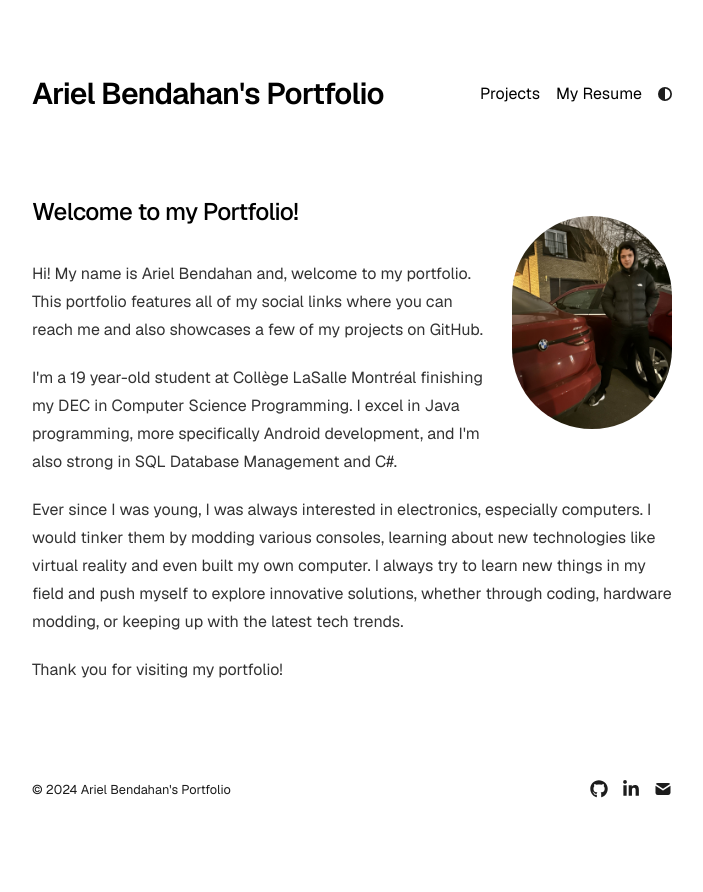
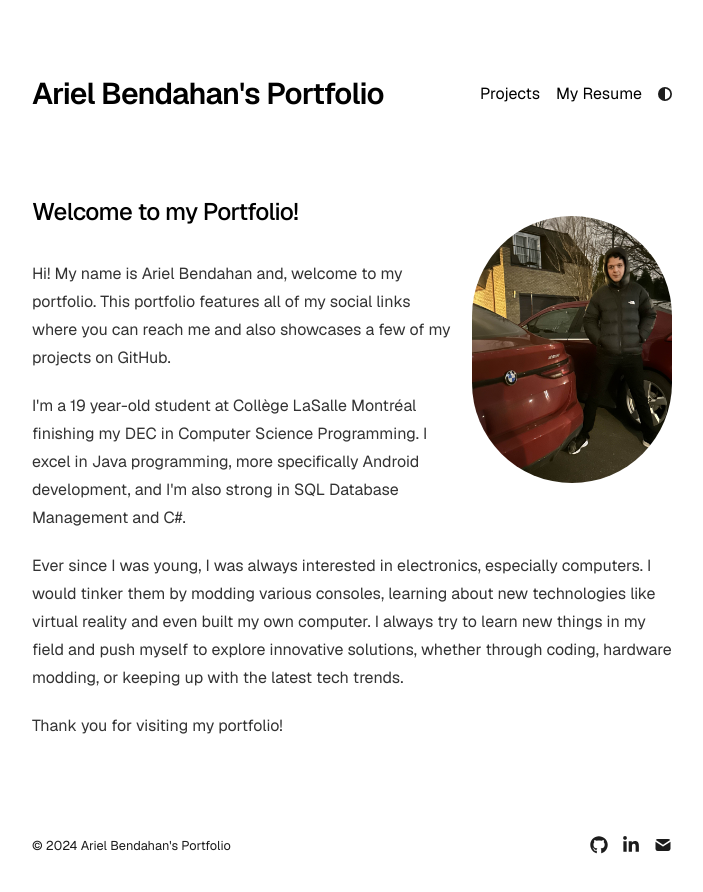
Before and after one commit to arielbendahan/vercel-portfolio, a Next.js app: page / in a window 1280 px wide. Shown: the top 892 px of the page, without its empty margins (288-991 px from the left). Built offline with nearby package versions, Linux system fonts and the light colour scheme.

Commit message:
Update page.tsx

```diff
--- a/app/page.tsx
+++ b/app/page.tsx
@@ -9,7 +9,7 @@ export default function Page() {
           alt="Profile photo"
           className="rounded-full block lg:mt-5 mt-0 lg:mb-5 mb-10 mx-auto sm:float-right sm:ml-5 sm:mb-5"
           unoptimized
-          width={160}
+          width={200}
           height={160}
           priority
         />
```
